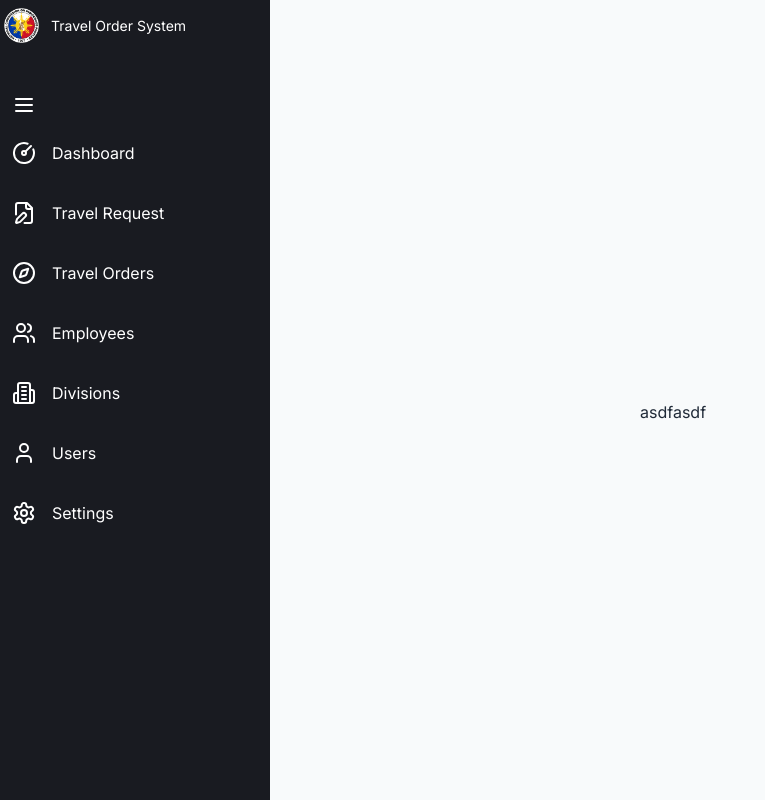
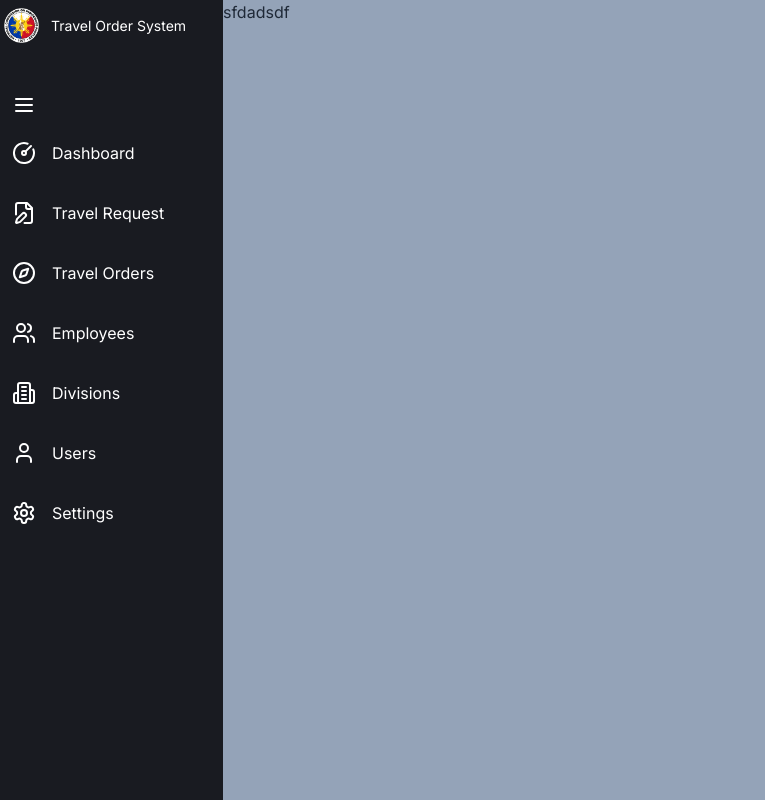
Before and after one commit to patacsilpam/ncipr1-travel-order-system, a Next.js app: page /dashboard in a window 1280 px wide. Shown: the whole page, without its empty margins (0-765 px from the left). Built offline with nearby package versions, Linux system fonts and the light colour scheme.

Commit message:
feat:  style

```diff
--- a/app/dashboard/page.tsx
+++ b/app/dashboard/page.tsx
@@ -2,9 +2,11 @@ import Sidebar from '@/app/components/headers/sidebar'
 
 const DashboardPage = () => {
   return (
-    <div>
+    <div className='flex flex-row h-full'>
         <Sidebar/>
-       <div className='absolute top-1/2 left-1/2'>asdfasdf</div>
+        <div className='w-full bg-slate-400'>
+          sfdadsdf
+        </div>
     </div>
   )
 }
```
